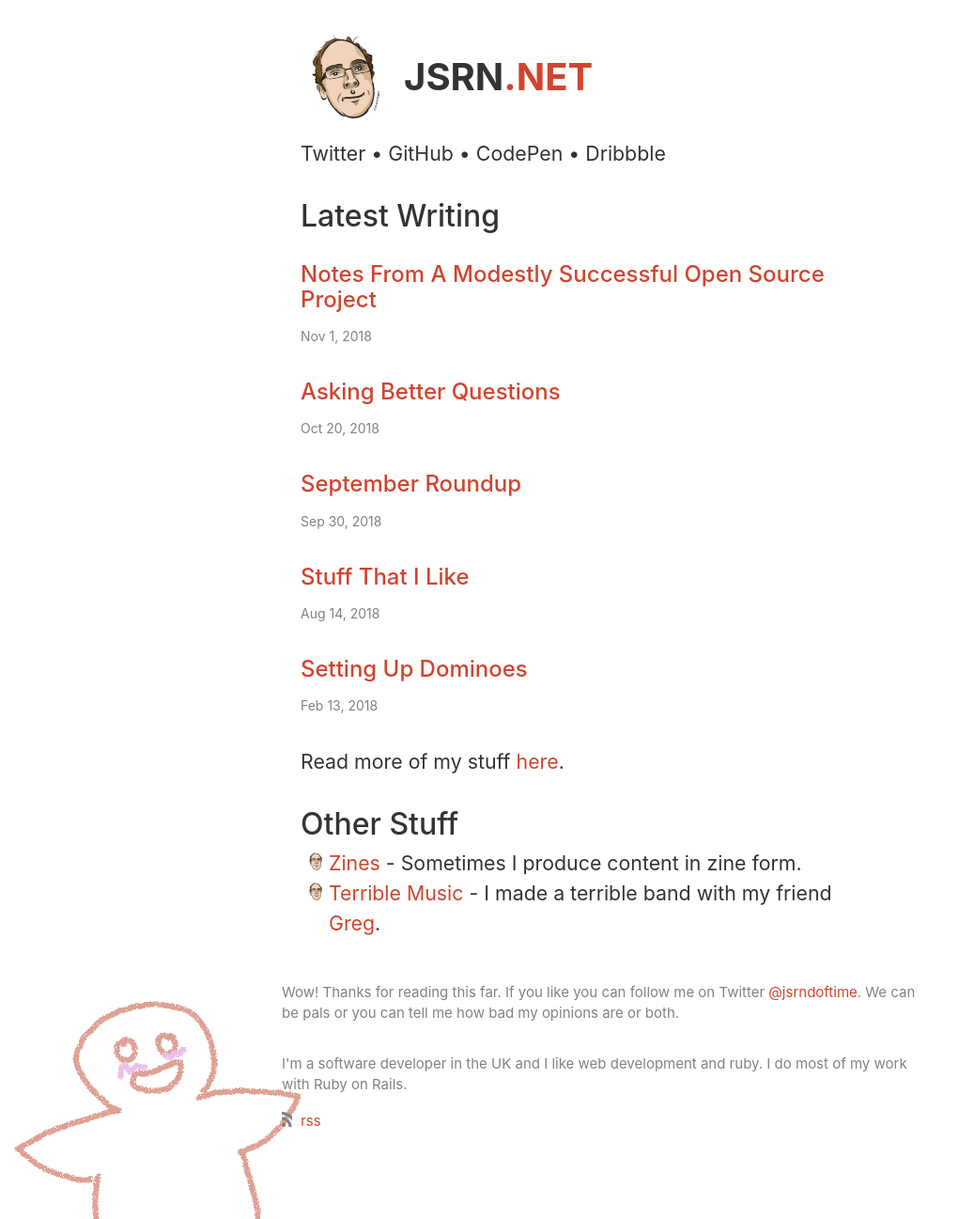
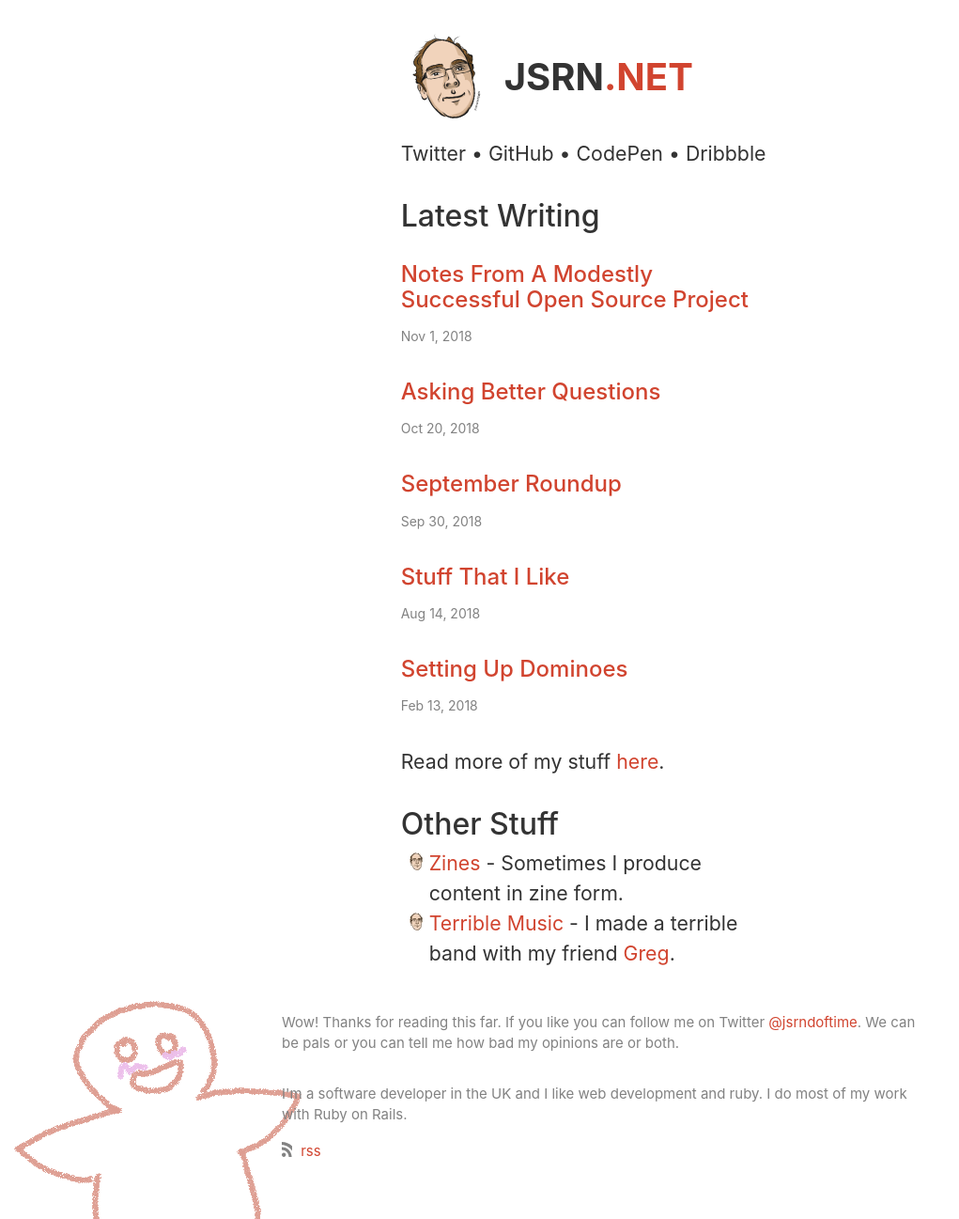
Before and after one commit to jsrn/jsrn.github.io, a Jekyll site: the page built from index.html, in a window 1280 px wide and 1297 px high. Shown: the whole window at 94% size, without its empty margins (0-1021 px from the left). Built offline with Jekyll 4.4.1, drawn with Linux system fonts in a browser that asks for light colours.

Commit message:
Update default.html

```diff
--- a/_layouts/default.html
+++ b/_layouts/default.html
@@ -9,7 +9,7 @@
     {% endif %}
     <div class="row parent">
       <div class="col gutter"></div>
-      <div class="col-6 main">
+      <div class="col-4 main">
         {%- include header.html -%}
 
         {{ content }}
```
